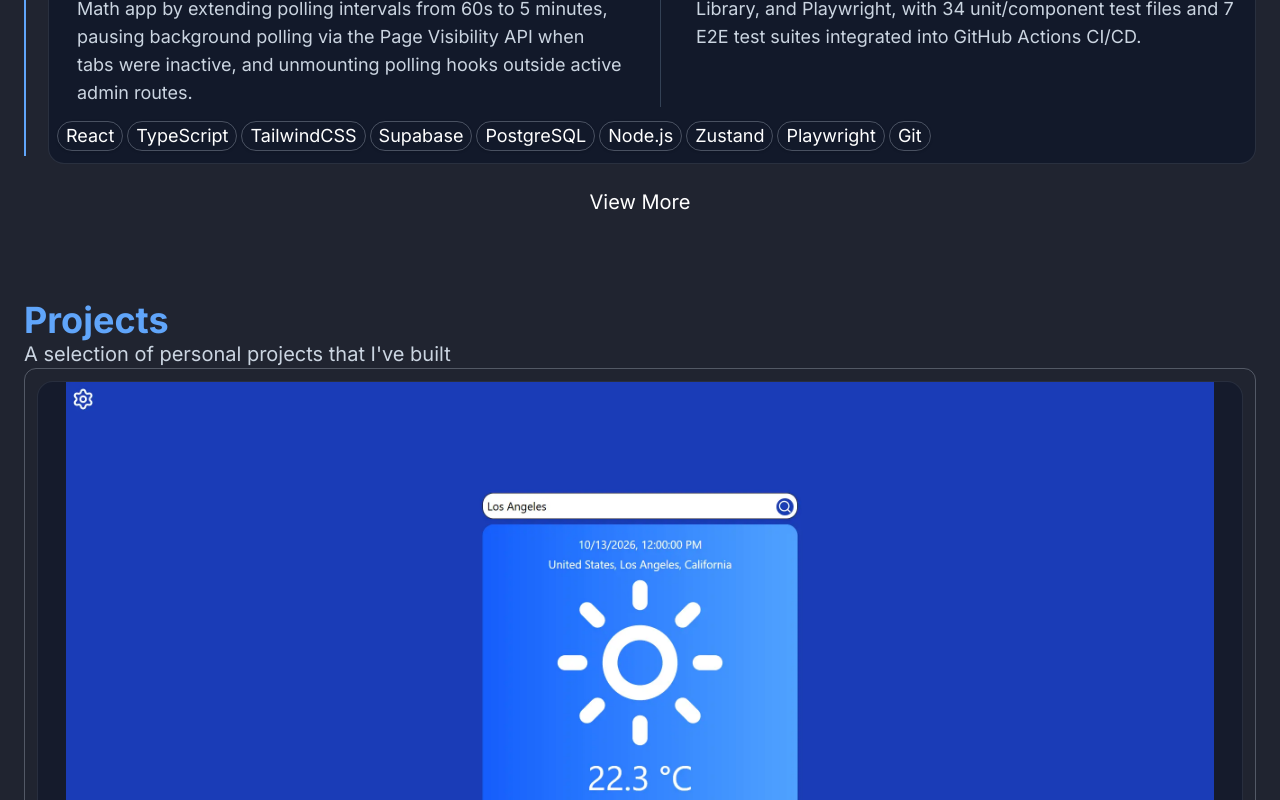
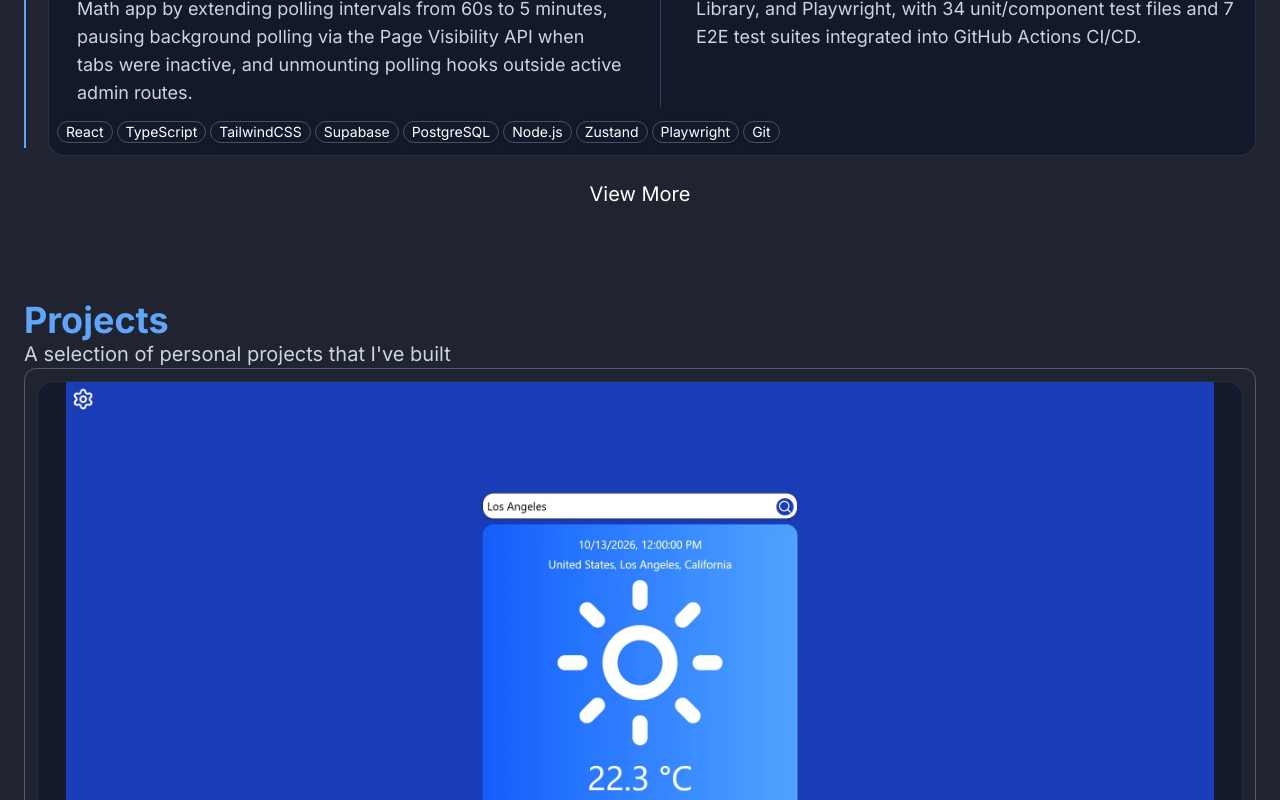
Before and after one commit to gnikkoch96/portfolio-updated, a React (Vite) app: page / in a window 1280 px wide. Shown: the part 1360-2160 px from the top of the page. Built offline with nearby package versions, Linux system fonts and the light colour scheme.

Commit message:
feat(techpill): accepts a className for custom classes

```diff
--- a/src/components/TechPill.tsx
+++ b/src/components/TechPill.tsx
@@ -1,11 +1,12 @@
 type TechPillProps = {
     tech: string;
+    className?: string;
 }
 
-export default function TechPill({ tech } : TechPillProps) {
+export default function TechPill({ tech, className = '' } : TechPillProps) {
   return (
     <span
-      className="border border-muted/30 rounded-full px-2 text-sm shadow lg:text-lg"
+      className={`border border-muted/30 rounded-full px-2 text-sm shadow ${className}`}
     >
       {tech}
     </span>
```
